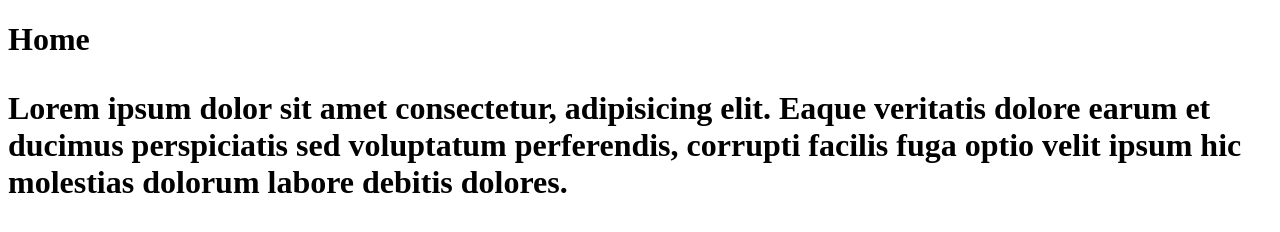
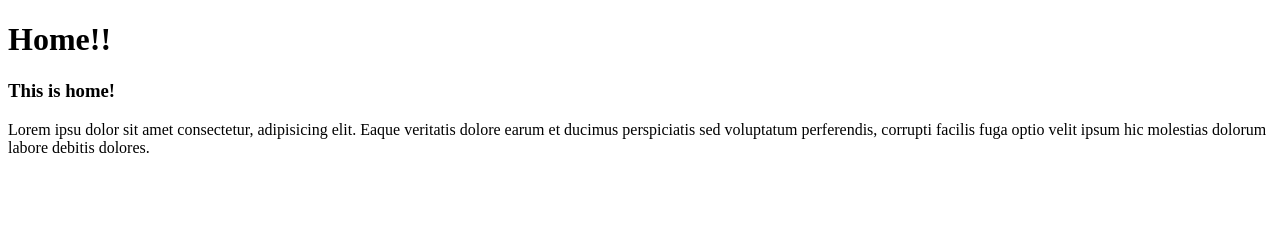
Before and after one commit to chiabi/empty-repo, a plain HTML site: page index.html in a window 1280 px wide. Drawn offline with Linux system fonts and the light colour scheme.

Commit message:
edit index.html add tag h3 this is home edit tag h1 innerHTML

```diff
--- a/index.html
+++ b/index.html
@@ -16,9 +16,9 @@
   </script>
 </head>
 <body>
-<h1>Home<h1>
-<p>
-Lorem ipsum dolor sit amet consectetur, adipisicing elit. Eaque veritatis dolore earum et ducimus perspiciatis sed voluptatum perferendis, corrupti facilis fuga optio velit ipsum hic molestias dolorum labore debitis dolores.
+<h1>Home!!</h1>
+<h3>This is home!</h3>
+Lorem ipsu dolor sit amet consectetur, adipisicing elit. Eaque veritatis dolore earum et ducimus perspiciatis sed voluptatum perferendis, corrupti facilis fuga optio velit ipsum hic molestias dolorum labore debitis dolores.
 </p>
 </body>
 </html>
```
